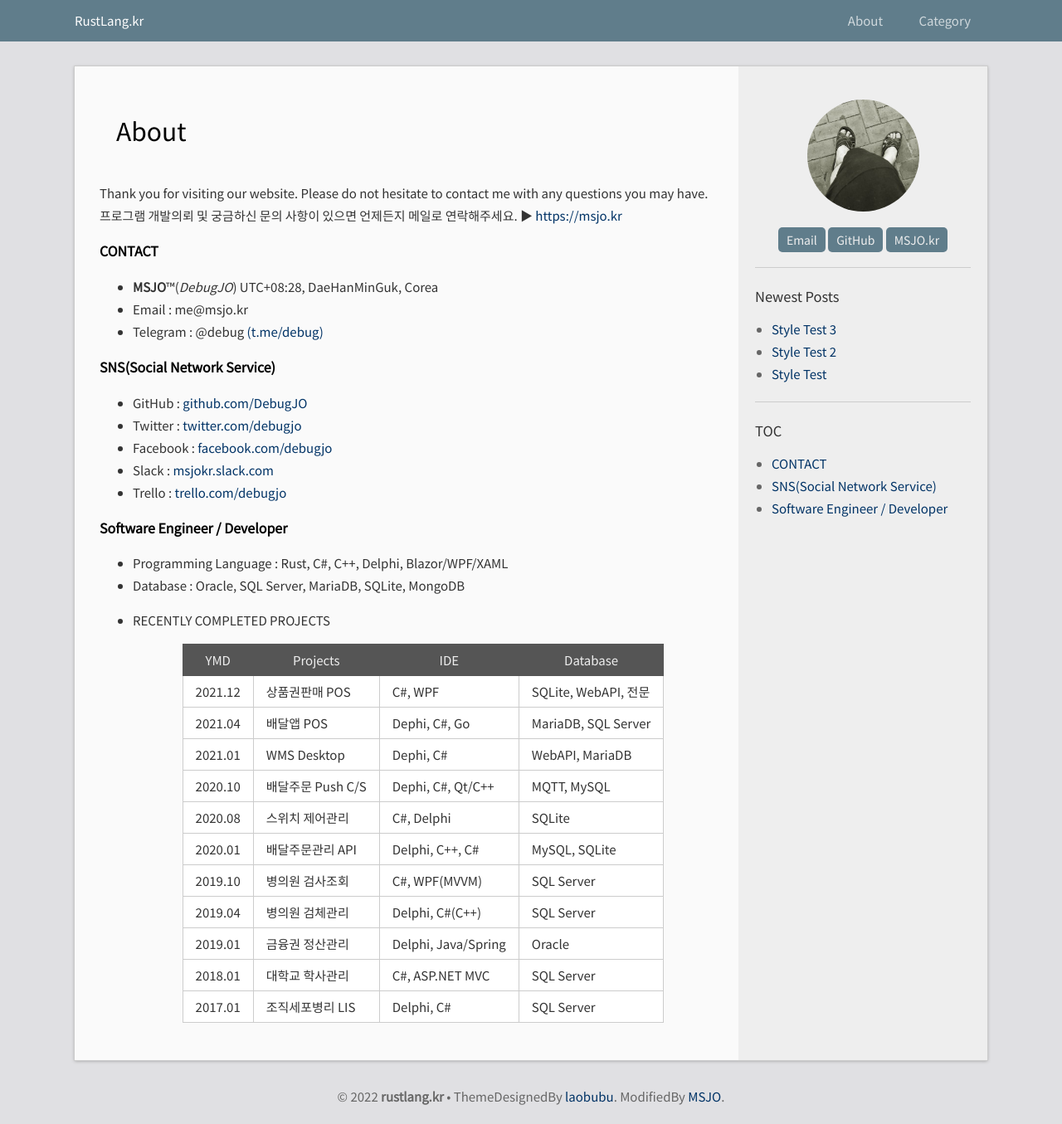
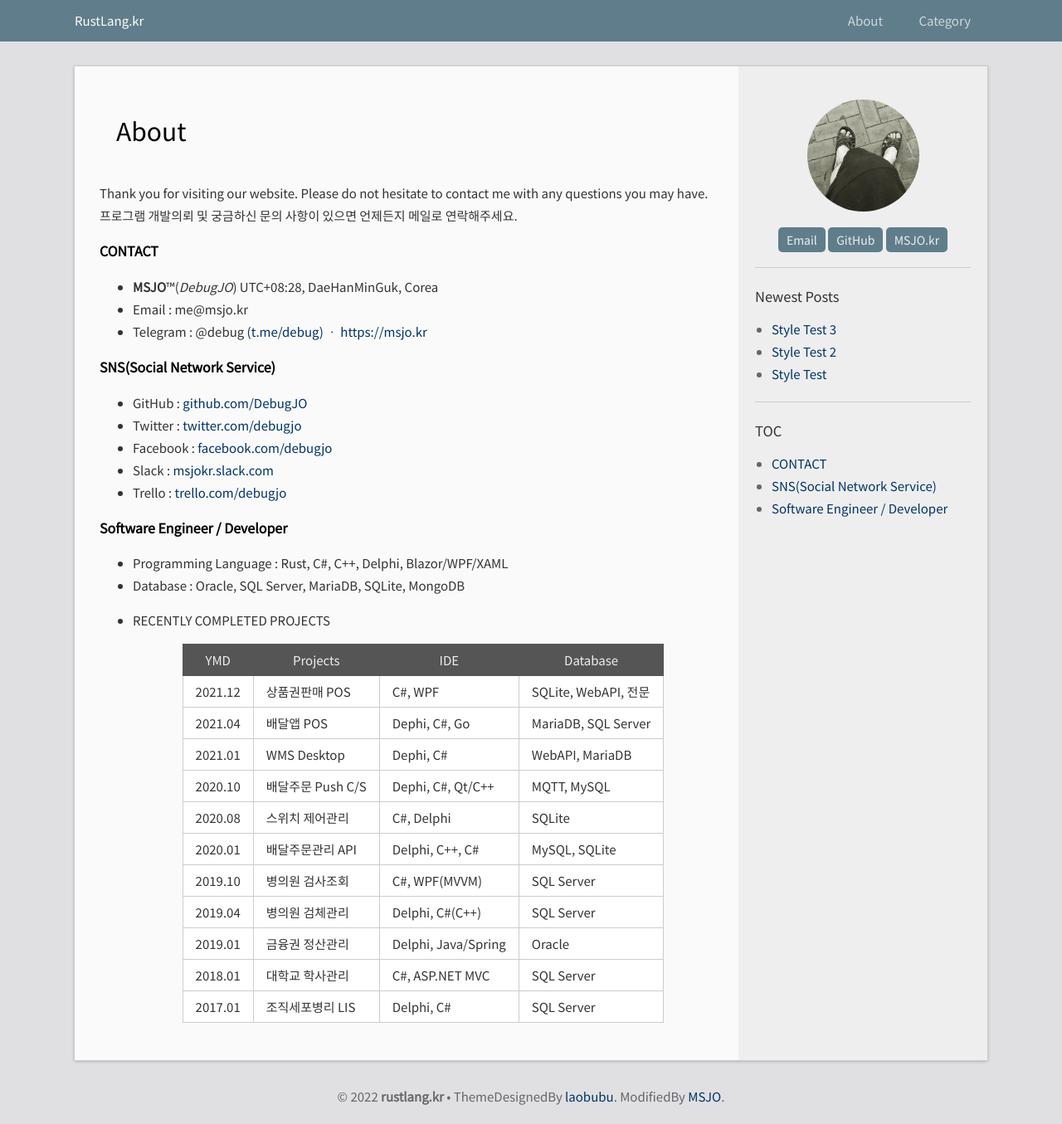
Before and after one commit to DebugJO/rustlang, a Jekyll site: the page built from about.md, in a window 1280 px wide. Shown: the whole page at 83% size. Built offline with Jekyll 4.4.1, drawn with Linux system fonts in a browser that asks for light colours.

```diff
--- a/about.md
+++ b/about.md
@@ -4,12 +4,12 @@ title: About
 permalink: /about/
 ---
 
-Thank you for visiting our website. Please do not hesitate to contact me with any questions you may have. 프로그램 개발의뢰 및 궁금하신 문의 사항이 있으면 언제든지 메일로 연락해주세요. ▶ [https://msjo.kr](https://msjo.kr)
+Thank you for visiting our website. Please do not hesitate to contact me with any questions you may have. 프로그램 개발의뢰 및 궁금하신 문의 사항이 있으면 언제든지 메일로 연락해주세요.
 
 ###### CONTACT
 * **MSJO**™(*DebugJO*) UTC+08:28, DaeHanMinGuk, Corea
 * Email : me@msjo.kr
-* Telegram : @debug [(t.me/debug)](https://t.me/debug)
+* Telegram : @debug [(t.me/debug)](https://t.me/debug) ㆍ [https://msjo.kr](https://msjo.kr)
 
 ###### SNS(Social Network Service)
 * GitHub : [github.com/DebugJO](https://github.com/DebugJO)
```
